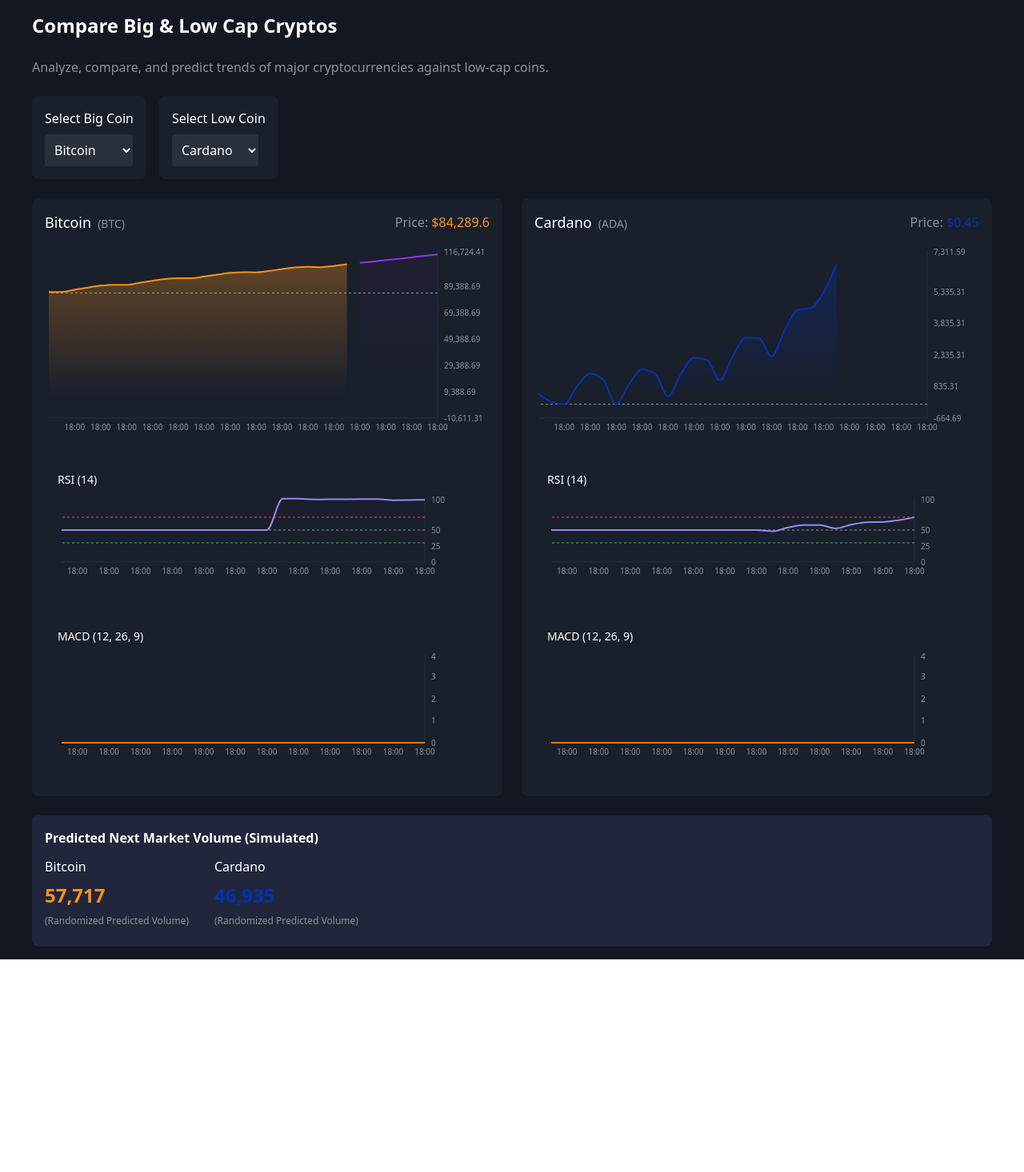
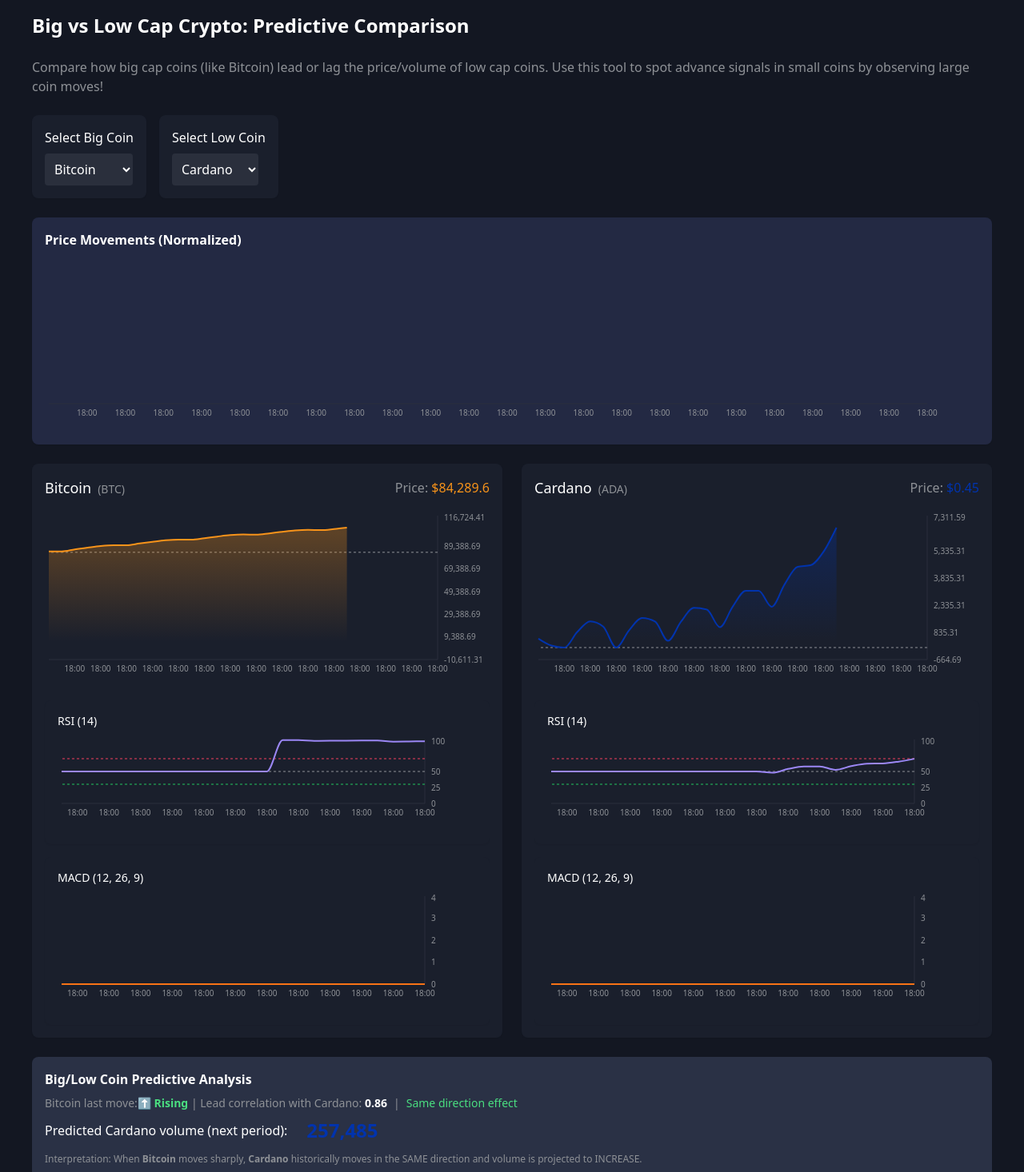
Before and after one commit to shafayatsaad/digital-asset-oracle, a React (Vite) app: page /compare in a window 1280 px wide. Shown: the top 1466 px of the page at 80% size. Before the commit the page ends 1200 px from the top, so only its background shows below. Built offline with nearby package versions, Linux system fonts and the light colour scheme.

Commit message:
Add functionality

```diff
--- a/src/pages/Compare.tsx
+++ b/src/pages/Compare.tsx
@@ -1,5 +1,5 @@
 
-import React, { useState } from "react";
+import React, { useState, useMemo } from "react";
 import { Card } from "@/components/ui/card";
 import { Button } from "@/components/ui/button";
 import { useChartData } from "@/hooks/useChartData";
@@ -7,6 +7,88 @@ import { coinData } from "@/utils/chart/coinData";
 import PriceChart from "@/components/chart/PriceChart";
 import TechnicalIndicators from "@/components/TechnicalIndicators";
 
+/** NEW COMPONENT: Shows prediction and correlation between big/low coins */
+const CoinSyncPrediction = ({
+  bigChart,
+  lowChart,
+  bigCoin,
+  lowCoin,
+}: {
+  bigChart: ReturnType<typeof useChartData>,
+  lowChart: ReturnType<typeof useChartData>,
+  bigCoin: {symbol: string, name: string},
+  lowCoin: {symbol: string, name: string}
+}) => {
+  // Find highest and lowest from both data arrays
+  const bigPrices = bigChart.data.map((d) => d.price ?? 0);
+  const lowPrices = lowChart.data.map((d) => d.price ?? 0);
+  const n = Math.min(bigPrices.length, lowPrices.length);
+
+  // Simple correlation function
+  function pearson(a: number[], b: number[]) {
+    const meanA = a.reduce((x,y) => x+y,0)/a.length;
+    const meanB = b.reduce((x,y) => x+y,0)/b.length;
+    const numerator = a.map((v,i)=> (v-meanA)*(b[i]-meanB)).reduce((x,y)=>x+y,0);
+    const denom = Math.sqrt(
+      a.reduce((x,y)=>x+Math.pow(y-meanA,2),0)
+      *b.reduce((x,y)=>x+Math.pow(y-meanB,2),0)
+    );
+    return denom ? numerator/denom : 0;
+  }
+
+  // Lag-based predictive relationship check
+  const lag = 1; // 1 point lead/lag
+  const laggedBig = bigPrices.slice(0, n-lag);
+  const futureLow = lowPrices.slice(lag, n);
+  const leadCorr = pearson(laggedBig, futureLow);
+  const lagCorr = pearson(laggedBig, lowPrices.slice(0, n-lag)); // baseline corr
+
+  // Find the latest big move direction
+  const lastBigChange = bigPrices[n-1] - bigPrices[n-2] || 0;
+  const predictedLowChange = lastBigChange * (leadCorr > 0 ? 1 : -1);
+  const lowVolume = lowChart.data[n-1]?.volume ?? 0;
+  const predictedNextVolume = Math.round(lowVolume * (1 + Math.abs(predictedLowChange/100)));
+
+  return (
+    <div>
+      <Card className="bg-[#2A3145] border-none p-4 mt-4">
+        <div className="mb-2">
+          <span className="font-bold text-white">Big/Low Coin Predictive Analysis</span>
+        </div>
+        <div className="text-[#8E9196] text-sm mb-2">
+          <span>
+            {bigCoin.name} last move:
+            <span className={lastBigChange > 0 ? "text-green-400 font-bold" : "text-red-400 font-bold"}>
+              {lastBigChange > 0 ? "⬆ Rising" : "⬇ Falling"}
+            </span>{" "}
+            | Lead correlation with {lowCoin.name}: <span className="font-semibold text-white">{leadCorr.toFixed(2)}</span>
+            <span className="mx-2">|</span>
+            {leadCorr > 0.2 && (
+              <span className="text-green-400">Same direction effect</span>
+            )}
+            {leadCorr < -0.2 && (
+              <span className="text-amber-400">Inverse effect</span>
+            )}
+            {Math.abs(leadCorr) <= 0.2 && (
+              <span className="text-slate-400">Weak effect</span>
+            )}
+          </span>
+        </div>
+        <div className="mt-2 mb-3 flex items-center gap-6">
+          <div className="text-white">Predicted {lowCoin.name} volume (next period): </div>
+          <span className="text-2xl font-bold" style={{color: lowChart.chartColor}}>{predictedNextVolume.toLocaleString()}</span>
+        </div>
+        <div className="text-[#8E9196] text-xs">
+          Interpretation: When <span className="font-bold">{bigCoin.name}</span> moves sharply,
+          <span className="font-bold"> {lowCoin.name}</span> historically moves in the {leadCorr > 0 ? "SAME" : "OPPOSITE"} direction and volume
+          is {predictedLowChange > 0 ? "projected to INCREASE" : "projected to DECREASE"}.
+        </div>
+      </Card>
+    </div>
+  );
+};
+
+// --- PAGE COMPONENT ---
 const BIG_COINS = [
   { symbol: "BTCUSDT", name: "Bitcoin" },
   { symbol: "ETHUSDT", name: "Ethereum" },
@@ -20,14 +102,16 @@ const LOW_COINS = [
 ];
 
 const ALL_COINS = [...BIG_COINS, ...LOW_COINS];
-
 const defaultSelected = [BIG_COINS[0], LOW_COINS[0]];
 
 const Compare = () => {
   const [selectedCoins, setSelectedCoins] = useState(defaultSelected);
 
-  const chartDatas = selectedCoins.map((coin) => useChartData(coin, "1D"));
+  // UseChartData() for each coin
+  const bigChart = useChartData(selectedCoins[0], "1D");
+  const lowChart = useChartData(selectedCoins[1], "1D");
 
+  // Handler to swap base/alt coins
   const handleSelectCoin = (group: "big" | "low", idx: number) => (e: React.ChangeEvent<HTMLSelectElement>) => {
     const coin = ALL_COINS.find((c) => c.symbol === e.target.value);
     if (!coin) return;
@@ -38,13 +122,33 @@ const Compare = () => {
     });
   };
 
+  // Comparative data for chart overlay display
+  const chartOverlayData = useMemo(() => {
+    const n = Math.min(bigChart.data.length, lowChart.data.length);
+    // Normalize both prices for visual comparison
+    const bigStart = bigChart.data[0]?.price || 1;
+    const lowStart = lowChart.data[0]?.price || 1;
+    const series = [];
+    for (let i = 0; i < n; i++) {
+      series.push({
+        time: bigChart.data[i].time,
+        [`${selectedCoins[0].symbol}`]: (bigChart.data[i].price / bigStart) * 100,
+        [`${selectedCoins[1].symbol}`]: (lowChart.data[i].price / lowStart) * 100,
+      })
+    }
+    return series;
+  }, [bigChart.data, lowChart.data, selectedCoins]);
+
   return (
     <div className="min-h-screen bg-[#131722] p-4">
       <div className="max-w-[1200px] mx-auto space-y-6">
-        <h1 className="text-white text-2xl font-bold mb-2">Compare Big & Low Cap Cryptos</h1>
-        <p className="text-[#8E9196] mb-4">
-          Analyze, compare, and predict trends of major cryptocurrencies against low-cap coins.
+        <h1 className="text-white text-2xl font-bold mb-2">Big vs Low Cap Crypto: Predictive Comparison</h1>
+        <p className="text-[#8E9196] mb-3">
+          Compare how big cap coins (like Bitcoin) lead or lag the price/volume of low cap coins.
+          Use this tool to spot advance signals in small coins by observing large coin moves!
         </p>
+
+        {/* Coin selectors */}
         <div className="flex flex-wrap gap-4 mb-6">
           <Card className="bg-[#1A1F2C] p-4 border-none">
             <span className="text-white block mb-2">Select Big Coin</span>
@@ -75,68 +179,107 @@ const Compare = () => {
             </select>
           </Card>
         </div>
+
+        {/* Overlay chart of normalized prices */}
+        <Card className="bg-[#232943] p-4 border-none mb-4">
+          <div className="text-white text-md font-semibold mb-2">
+            Price Movements (Normalized)
+          </div>
+          <div className="w-full h-[220px]">
+            {/* Overlay the price of both coins (Normalized to 100) */}
+            <PriceChart
+              data={chartOverlayData}
+              chartColor="#9b87f5"
+              zoomLevel={1}
+              showIndicators={false}
+              showBollingerBands={false}
+              showPredictions={false}
+              // Only show non-prediction, overlay
+              compareKeys={[
+                `${selectedCoins[0].symbol}`,
+                `${selectedCoins[1].symbol}`
+              ]}
+              colors={[
+                coinData[selectedCoins[0].symbol]?.color || "#9b87f5",
+                coinData[selectedCoins[1].symbol]?.color || "#9b87f5"
+              ]}
+            />
+          </div>
+        </Card>
+
+        {/* Per-coin technicals */}
         <div className="grid md:grid-cols-2 gap-6">
-          {chartDatas.map((data, idx) => (
-            <Card key={selectedCoins[idx].symbol} className="bg-[#1A1F2C] border-none p-4 space-y-4">
+          {/* Big coin chart & technicals */}
+          <Card className="bg-[#1A1F2C] border-none p-4 space-y-4">
             <div className="flex items-center justify-between">
               <span className="text-white text-lg font-medium">
-                  {selectedCoins[idx].name}
-                  <span className="ml-2 text-[#8E9196] text-sm">({selectedCoins[idx].symbol.replace("USDT", "")})</span>
+                {selectedCoins[0].name}
+                <span className="ml-2 text-[#8E9196] text-sm">({selectedCoins[0].symbol.replace("USDT", "")})</span>
               </span>
               <span className="text-[#8E9196]">
-                  Price: <span style={{ color: data.chartColor }}>${data.currentPrice.toLocaleString()}</span>
+                Price: <span style={{ color: bigChart.chartColor }}>${bigChart.currentPrice.toLocaleString()}</span>
               </span>
             </div>
-              <div className="w-full h-[250px]">
+            <div className="w-full h-[220px]">
               <PriceChart
-                  data={data.prepareChartData(true)}
-                  chartColor={data.chartColor}
-                  currentPrice={data.currentPrice}
+                data={bigChart.prepareChartData(true)}
+                chartColor={bigChart.chartColor}
+                currentPrice={bigChart.currentPrice}
                 zoomLevel={1}
                 showIndicators={true}
                 showBollingerBands={true}
-                  bollingerBands={data.bollingerBands}
+                bollingerBands={bigChart.bollingerBands}
+                showPredictions={false}
+              />
+            </div>
+            <TechnicalIndicators
+              data={bigChart.data}
+              rsiData={bigChart.rsiData}
+              macdData={bigChart.macdData}
+              bollingerBands={bigChart.bollingerBands}
+              timeFormat={bigChart.timeFormat}
+            />
+          </Card>
+          {/* Low coin chart & technicals */}
+          <Card className="bg-[#1A1F2C] border-none p-4 space-y-4">
+            <div className="flex items-center justify-between">
+              <span className="text-white text-lg font-medium">
+                {selectedCoins[1].name}
+                <span className="ml-2 text-[#8E9196] text-sm">({selectedCoins[1].symbol.replace("USDT", "")})</span>
+              </span>
+              <span className="text-[#8E9196]">
+                Price: <span style={{ color: lowChart.chartColor }}>${lowChart.currentPrice.toLocaleString()}</span>
+              </span>
+            </div>
+            <div className="w-full h-[220px]">
+              <PriceChart
+                data={lowChart.prepareChartData(true)}
+                chartColor={lowChart.chartColor}
+                currentPrice={lowChart.currentPrice}
+                zoomLevel={1}
+                showIndicators={true}
+                showBollingerBands={true}
+                bollingerBands={lowChart.bollingerBands}
                 showPredictions={true}
               />
             </div>
             <TechnicalIndicators
-                data={data.data}
-                rsiData={data.rsiData}
-                macdData={data.macdData}
-                bollingerBands={data.bollingerBands}
-                timeFormat={data.timeFormat}
+              data={lowChart.data}
+              rsiData={lowChart.rsiData}
+              macdData={lowChart.macdData}
+              bollingerBands={lowChart.bollingerBands}
+              timeFormat={lowChart.timeFormat}
             />
           </Card>
-          ))}
         </div>
-        {/* Simple predicted volume comparison UI */}
-        <Card className="bg-[#22263c] p-4 border-none mt-9">
-          <h2 className="text-white text-md font-semibold mb-3">
-            Predicted Next Market Volume (Simulated)
-          </h2>
-          <div className="flex flex-wrap gap-8 items-end">
-            {chartDatas.map((d, idx) => {
-              // Simulate volume prediction as a little random walk
-              const volumes = d.data.map(pt => pt.volume || 0);
-              const predicted = Math.round((volumes.reduce((a, b) => a + b, 0) / volumes.length || 1) * (1 + Math.random() * 0.08 - 0.04));
-              const color = d.chartColor;
-              return (
-                <div key={selectedCoins[idx].symbol} className="flex flex-col gap-2 min-w-[130px]">
-                  <span className="text-white font-medium">{selectedCoins[idx].name}</span>
-                  <span
-                    className="text-2xl font-bold"
-                    style={{ color }}
-                  >
-                    {predicted.toLocaleString()}
-                  </span>
-                  <span className="text-[#8E9196] text-xs mb-2">
-                    (Randomized Predicted Volume)
-                  </span>
-                </div>
-              );
-            })}
-          </div>
-        </Card>
+
+        {/* Lead/Lag Predictive Analysis */}
+        <CoinSyncPrediction
+          bigChart={bigChart}
+          lowChart={lowChart}
+          bigCoin={selectedCoins[0]}
+          lowCoin={selectedCoins[1]}
+        />
       </div>
     </div>
   );
```
Lines whose indentation alone changed are shown as unchanged.
